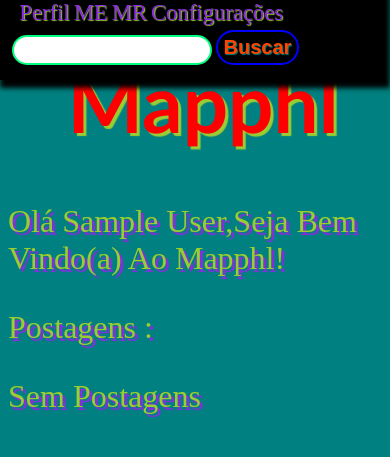
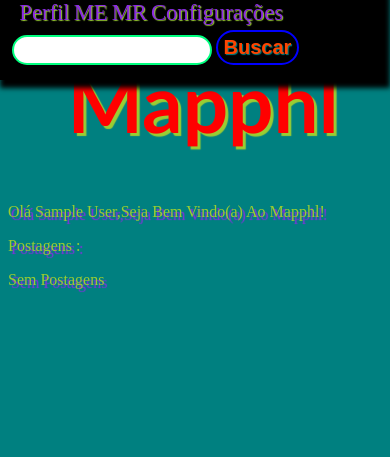
Before and after one commit to Paulo-henrique-otk/Mapphl, a PHP site: page /logado.php in a window 390 px wide. Shown: the top 457 px of the page. Run offline with PHP 8.4, Linux system fonts and the light colour scheme; the visitor is signed in with stand-in values (Sample User, id 1); data that the repository does not hold is empty.

Commit message:
mudança no visual da página

```diff
--- a/css/logado.css
+++ b/css/logado.css
@@ -88,9 +88,11 @@ button:hover{
         text-shadow: 3px 3px 1px blue;
     }
     img{
+       border:2px solid black;
         width: 100%;
     }
     video{
+         border:2px solid black;
         width: 100%;
     }
     /*adaptação para dispositivos abaixo de 900px*/
@@ -113,7 +115,7 @@ button:hover{
             font-size: 500%;
         }
         p{
-            font-size: 200%;
+            font-size: 100%;
         }
         main{
             padding: 10px;
```
